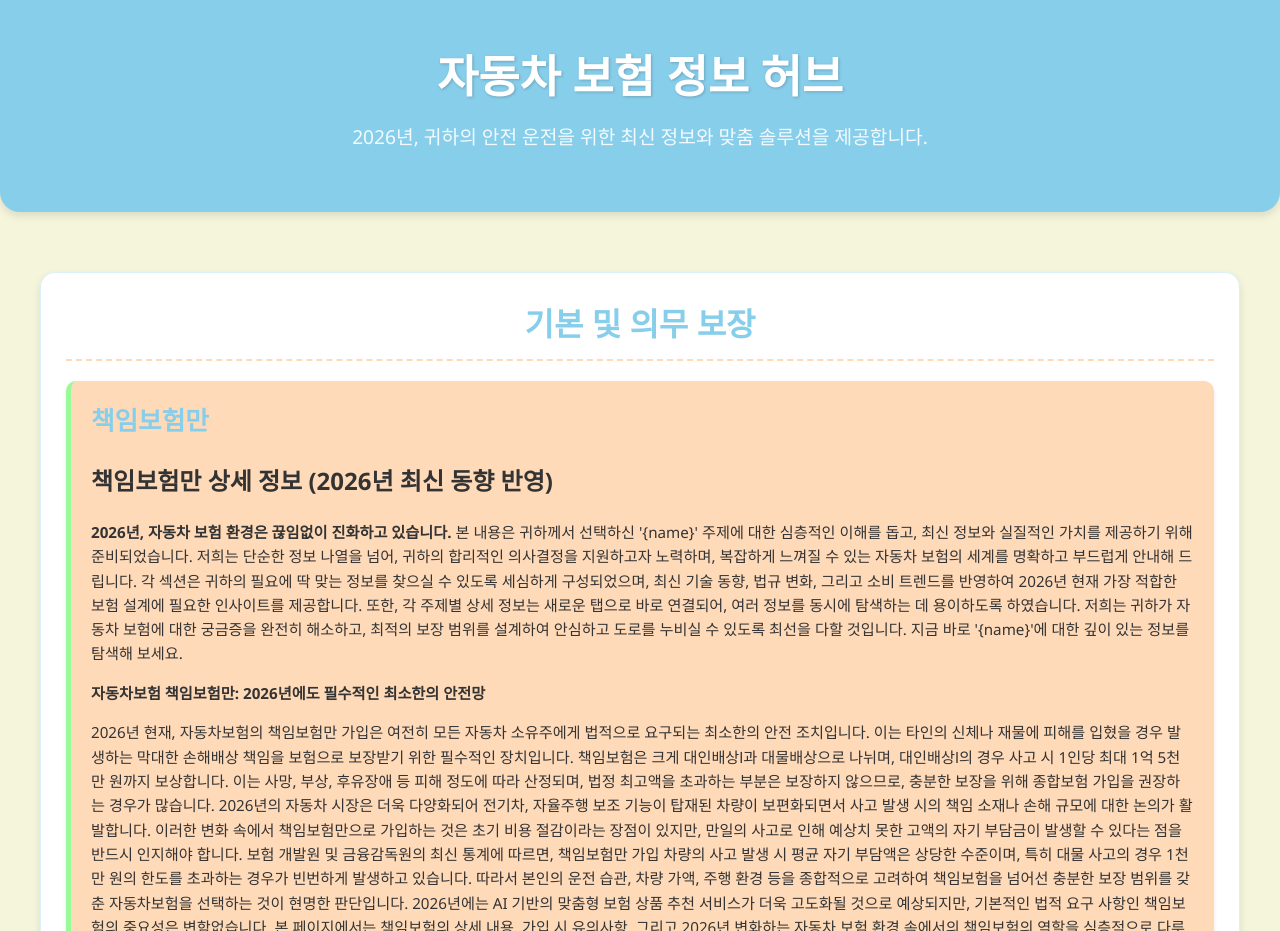
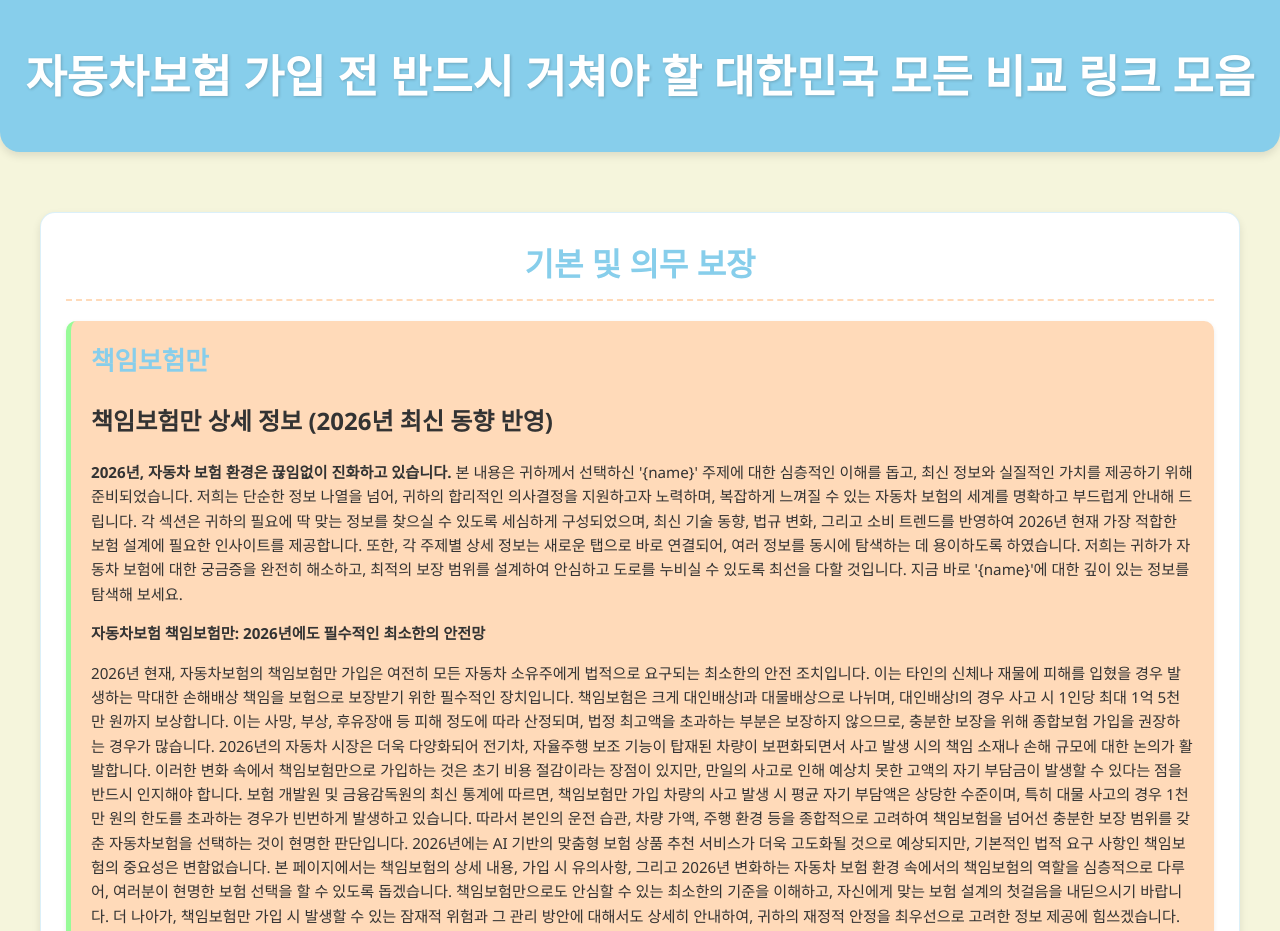
Before and after one commit to firemoney81-naldon/backkbesth, a website: page index.html in a window 1280 px wide. Shown: the top 931 px of the page. Drawn offline with Linux system fonts and the light colour scheme.

Commit message:
Update index.html

```diff
--- a/index.html
+++ b/index.html
@@ -3,7 +3,15 @@
 <head>
     <meta charset="UTF-8">
     <meta name="viewport" content="width=device-width, initial-scale=1.0">
-    <title>자동차 보험 정보 허브 - 2026년 최신 정보</title>
+<meta name="google-site-verification" content="g8WJnATaB8NbsuxRIJEx-4lpUKeEhvX8PR652DImrk8" />
+
+
+
+    <title>자동차보험 가입 전 반드시 거쳐야 할 대한민국 모든 비교 링크 모음</title>
+
+
+
+
     <style>
         :root {
             --color-primary: #87CEEB; /* Sky blue */
@@ -146,8 +154,7 @@
 </head>
 <body>
     <div class="header">
-        <h1>자동차 보험 정보 허브</h1>
-        <p>2026년, 귀하의 안전 운전을 위한 최신 정보와 맞춤 솔루션을 제공합니다.</p>
+        <h1>자동차보험 가입 전 반드시 거쳐야 할 대한민국 모든 비교 링크 모음</h1>
     </div>
 
     <div class="container">
@@ -602,7 +609,7 @@
 {
   "@context": "https://schema.org",
   "@type": "WebPage",
-  "name": "자동차 보험 정보 허브 - 2026년 최신 정보",
+  "name": "자동차보험 가입 전 반드시 거쳐야 할 대한민국 모든 비교 링크 모음",
   "description": "2026년 최신 자동차 보험 정보, 책임보험, 누구나 보험, 법인 보험, 개인사업자 보험, 보험료 인상 및 갱신 정보, 테슬라 등 전기차 보험 정보까지 제공합니다. 안전 운전을 위한 맞춤 솔루션을 찾아보세요.",
   "keywords": "자동차보험, 2026년 자동차보험, 책임보험, 누구나 보험, 개인사업자 자동차보험, 법인 자동차보험, 자동차보험료 인상, 자동차보험 갱신, 자동차보험 가입 시간, 자동차보험 6개월, 미성년자 자동차보험, 테슬라 보험료, 부모님차보험, 자동차보험 가입이력, Pexels",
   "url": "https://yourwebsite.com/car-insurance-hub",
```
